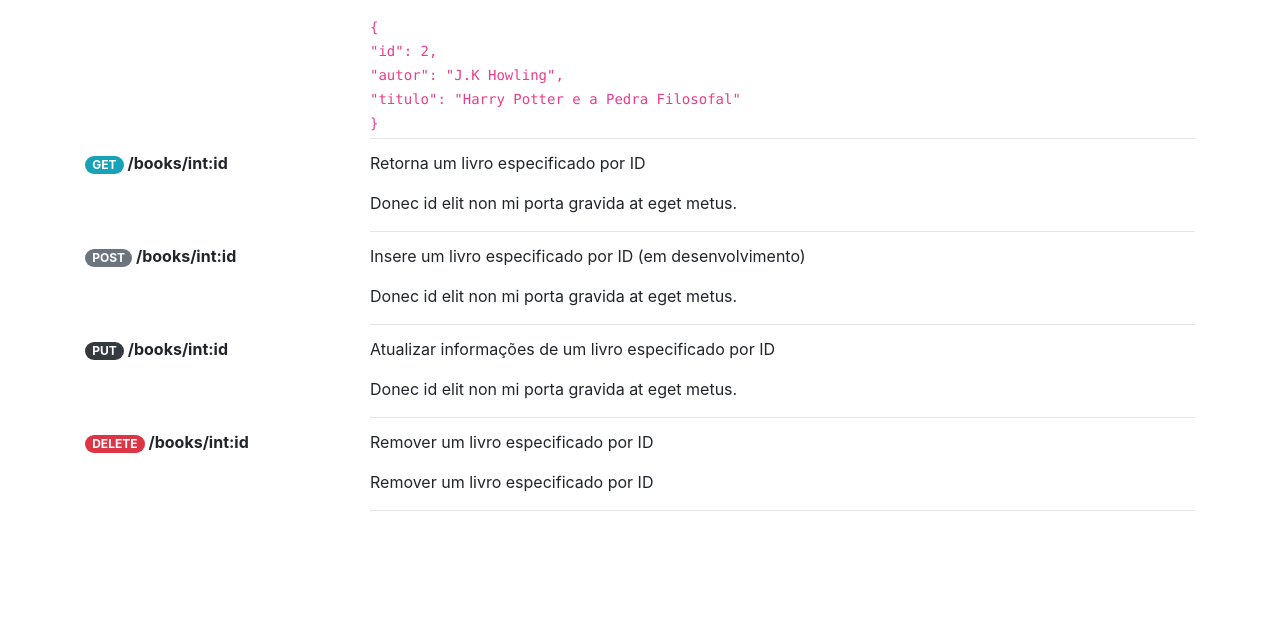
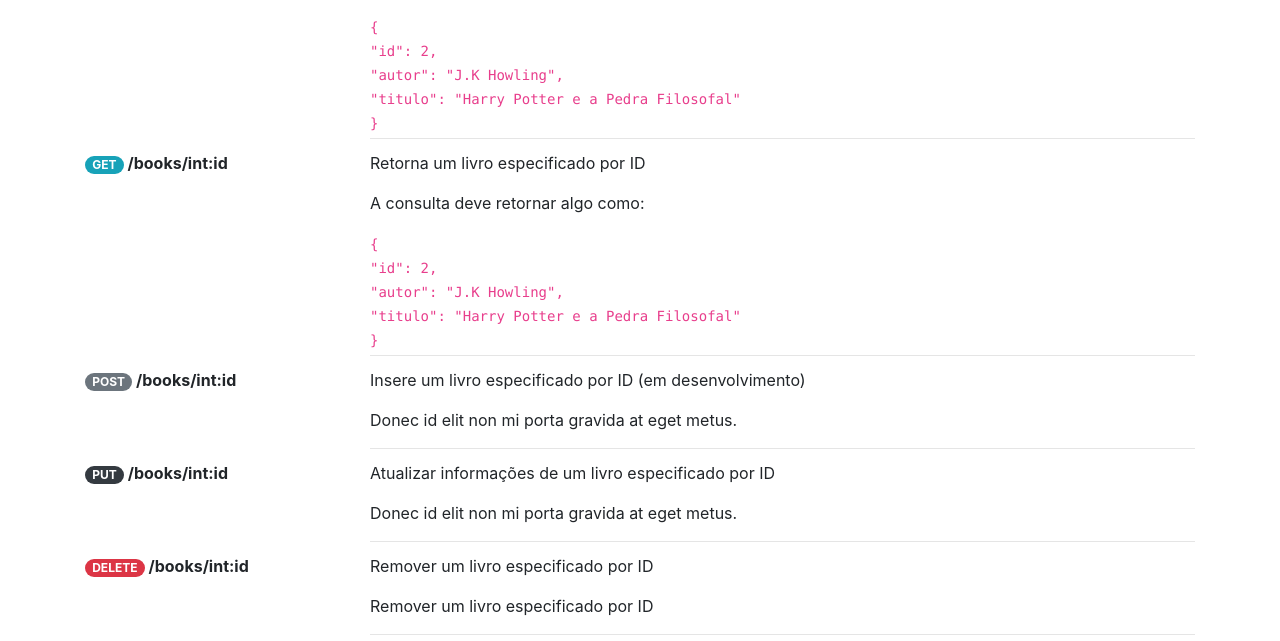
Before and after one commit to davieduardo94/api_livros, a Flask app: page /endpoints in a window 1280 px wide. Shown: the part 333-974 px from the top of the page. Before the commit the page ends 844 px from the top, so only its background shows below. Run offline with Flask 2, Linux system fonts and the light colour scheme; some libraries are stand-ins or nearby versions.

Commit message:
updates endpoint list

```diff
--- a/templates/endpoints.html
+++ b/templates/endpoints.html
@@ -25,7 +25,12 @@
   <dt class="col-sm-3"><span class="badge badge-pill badge-info">GET</span> /books/int:id</dt>
   <dd class="col-sm-9">
     <p>Retorna um livro especificado por ID</p>
-    <p>Donec id elit non mi porta gravida at eget metus.</p>
+    <p>A consulta deve retornar algo como:</p>
+    <code >{<br>
+      "id": 2,<br>
+      "autor": "J.K Howling",<br>
+      "titulo": "Harry Potter e a Pedra Filosofal"<br>
+  }</code>
     <hr class="my-1">
   </dd>
 
```
